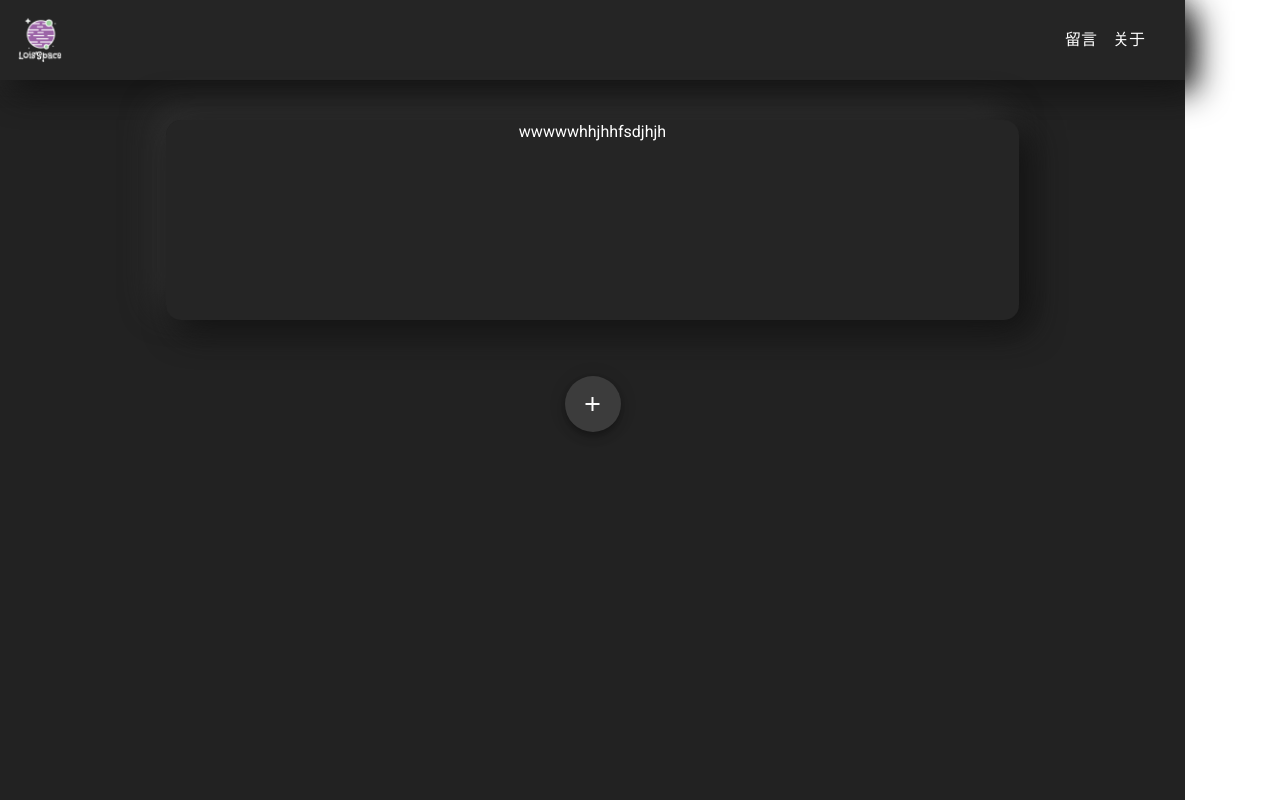
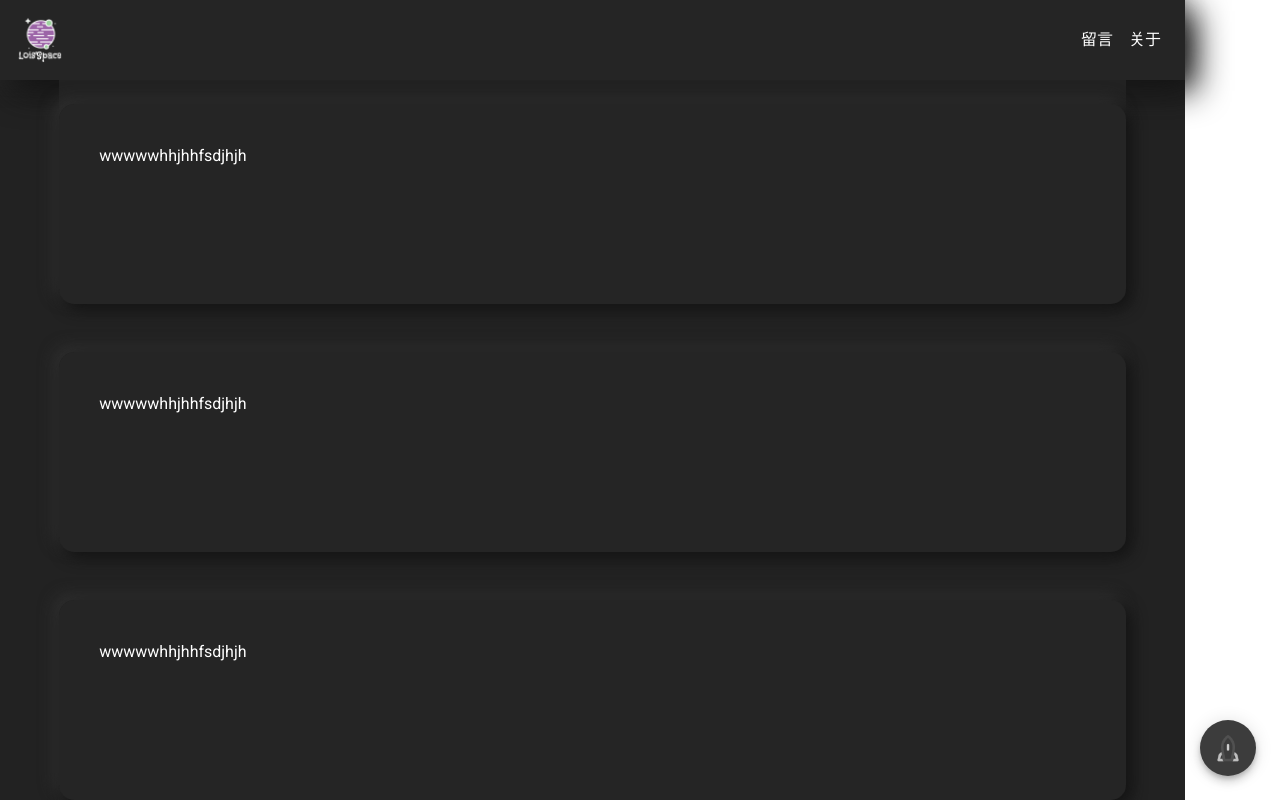
Before and after one commit to XLY-lois/lois-space, a Vue app: page /#/homepage in a window 1280 px wide. Shown: the top 800 px of the page. Built offline with nearby package versions, Linux system fonts and the light colour scheme.

Commit message:
feat:滚动条样式，回到顶部按钮，整体布局

```diff
--- a/src/App.vue
+++ b/src/App.vue
@@ -1,16 +1,14 @@
 <template>
   <v-app>
-
     <v-main class="main">
-      <router-view/>
+      <router-view />
     </v-main>
   </v-app>
 </template>
 
 <script>
-
 export default {
-  name: 'App',
+  name: "App",
 
   data: () => ({
     //
@@ -21,10 +19,24 @@ export default {
 <style>
 html {
   overflow-y: auto !important;
-  font-family:'SimHei';
+  font-family: "SimHei";
 }
 .main {
-  margin:0;
+  margin: 0;
   padding: 0;
 }
+html ::-webkit-scrollbar {
+  width: 10px;
+  height: 1px;
+}
+html ::-webkit-scrollbar-thumb {
+  border-radius: 10px;
+  box-shadow: inset 0 0 5px rgba(0, 0, 0, 0.2);
+  background: #535353;
+}
+html ::-webkit-scrollbar-track {
+  box-shadow: inset 0 0 5px rgba(0, 0, 0, 0.2);
+  border-radius: 10px;
+  background: #ededed;
+}
 </style>
--- a/src/components/HelloWorld.vue
+++ b/src/components/HelloWorld.vue
@@ -1,5 +1,5 @@
 <template>
-  <div class="container">
+  <div class="wel-container">
     <div><img :src="logo" alt=""></div>
     <div class="loading">Welcome to Lois'Space</div>
     <div class="next-btn" @click="jumpTo('/homepage')">Enter →</div>
@@ -37,12 +37,12 @@ export default {
 };
 </script>
 
-<style lang="scss">
+<style lang="scss" scope>
 @import url(https://fonts.googleapis.com/css?family=Lato);
 
-.container {
+.wel-container {
   display: flex;
-  height: 100vh;
+  height: 100%;
   flex-direction: column;
   justify-content: center;
   align-items: center;
--- a/src/components/HomePage.vue
+++ b/src/components/HomePage.vue
@@ -1,7 +1,7 @@
 <template>
   <div class="container">
     <div class="header">
-      <img class="logo" :src="logo" alt="" />
+      <img @click="jumpTo('/')" class="logo" :src="logo" alt="" />
       <div class="right-top">
         <span>留言</span>
         <span>关于</span>
@@ -9,8 +9,17 @@
     </div>
     <div class="body">
       <dairyCard></dairyCard>
-      <v-btn class="" fab dark color="rgb(60 60 60 / 1)">
-        <v-icon dark> mdi-plus </v-icon>
+      <dairyCard></dairyCard>
+      <dairyCard></dairyCard>
+      <dairyCard></dairyCard>
+      <v-btn
+        class="to-top-btn"
+        fab
+        dark
+        color="rgb(60 60 60 / 1)"
+        @click="toTopFun()"
+      >
+        <img class="to-top-icon" :src="toTop" alt="" />
       </v-btn>
     </div>
   </div>
@@ -18,12 +27,22 @@
 
 <script>
 import logo from "../assets/loisWhite.png";
+import toTop from "../assets/toTop.png";
 import dairyCard from "../components/dairyCard";
 export default {
   data() {
     return {
       logo,
+      toTop,
     };
+  },
+  methods: {
+    toTopFun() {
+      scrollTo(0, 0);
+    },
+    jumpTo(url) {
+      this.$router.push(url);
+    },
   },
   components: {
     dairyCard,
@@ -49,9 +68,10 @@ export default {
     .logo {
       margin: 1rem;
       height: 6vh;
+      cursor: pointer;
     }
     .right-top {
-      margin-right: 5vh;
+      margin-right: 3vh;
       width: 10vh;
       display: flex;
       justify-content: space-between;
@@ -60,8 +80,19 @@ export default {
     }
   }
   .body {
-    margin-top: 5vh;
-    width: 80%;
+    width: 100%;
+    display: flex;
+    flex-direction: column;
+    align-items: center;
+    .to-top-btn {
+      position: fixed;
+      bottom: 3vh;
+      right: 3vh;
+      .to-top-icon {
+        width: 4vh;
+        height: 4vh;
+      }
+    }
   }
 }
 </style>
--- a/src/components/dairyCard/index.vue
+++ b/src/components/dairyCard/index.vue
@@ -1,6 +1,5 @@
 <template>
   <div class="container">
-    <!-- <v-card elevation="6">88888</v-card> -->
     <div class="card">wwwwwhhjhhfsdjhjh</div>
   </div>
 </template>
@@ -18,15 +17,19 @@ export default {
 
 <style lang="scss" scoped>
 .container {
-  height: 100%;
-  width: 100%;
+  width: 90%;
+  margin: 0;
+  padding: 0;
   .card {
-    width: 90%;
+    width: 100%;
     height: 200px;
+    padding: 5vh;
+    margin-top: 3vh;
+    margin-bottom: 3vh;
     color: white;
     border-radius: 15px;
     background: #2c2c2c5c;
-    box-shadow: 11px 11px 33px #121212, -11px -11px 33px #323232;
+    box-shadow: 5px 5px 15px #121212, -5px -5px 15px #323232;
   }
 }
 </style>
```
Also changed, not shown: src/assets/toTop.png (added).
